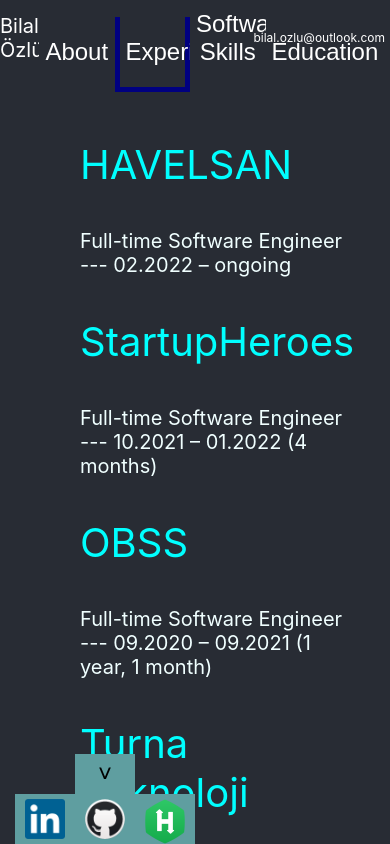
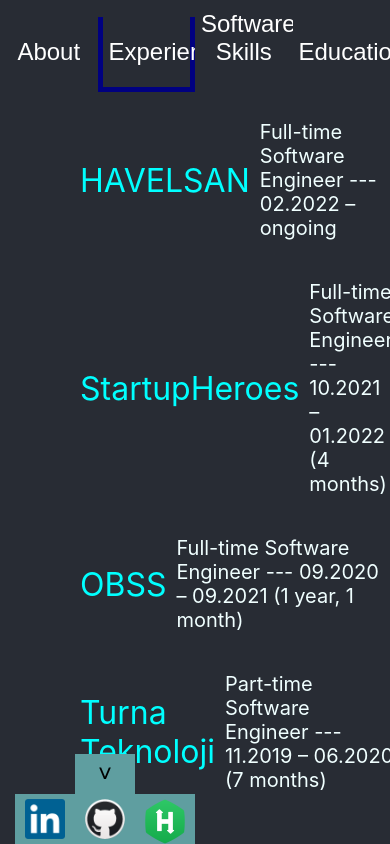
Before and after one commit to bilalozlu/homepage, a React (Create React App) app: page /CV in a window 390 px wide. Both pictures are taken after a click on the button "Experience". Shown: the top 844 px of the page. Built offline with nearby package versions, Linux system fonts and the light colour scheme.

Commit message:
experience area design improvement

```diff
--- a/src/CV_components/cv_section.css
+++ b/src/CV_components/cv_section.css
@@ -5,7 +5,8 @@
 }
 
 .title {
-    font-size: 40px;
+    font-size: 32px;
+    margin-right: 10px;
     color: aqua;
 }
 
@@ -25,6 +26,12 @@
     border-radius: 10%;
 }
 
+.jobHeader {
+    display: flex;
+    flex-direction: row;
+    align-items: center;
+}
+
 @media only screen and (max-width: 960px) {
     .photoArea {
         display: none;
--- a/src/CV_components/experience.js
+++ b/src/CV_components/experience.js
@@ -53,6 +53,7 @@
       <div>
         {experienceData.map((data, index) =>
           <>
+            <div className='jobHeader'>
               <p className='title' onMouseEnter={() => {
                 setIsHoverOn(index);
               }}
@@ -64,9 +65,10 @@
               <p className='text'>
                 {data.position} --- {data.date}
               </p>
-            {data.description.map(oneTask =>
+            </div>
+            {data.description.map(oneJob =>
               <p className='text' style={isHoverOn === index ? { display: "block" } : { display: "none" }}>
-                {'\u2022'} {oneTask}
+                {'\u2022'} {oneJob}
               </p>
             )}
           </>
--- a/src/CV_components/header_tabs.css
+++ b/src/CV_components/header_tabs.css
@@ -56,10 +56,10 @@
     }
 
     .name {
-        width: 0;
+        display: none;
     }
 
     .mail {
-        width: 0;
+        display: none;
     }
 }
```
Lines whose indentation alone changed are shown as unchanged.
